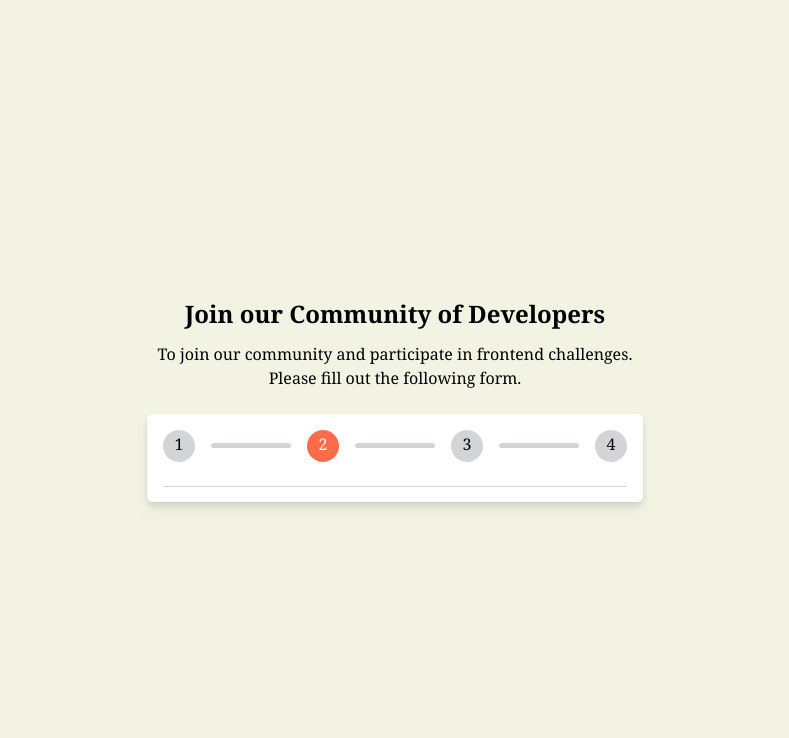
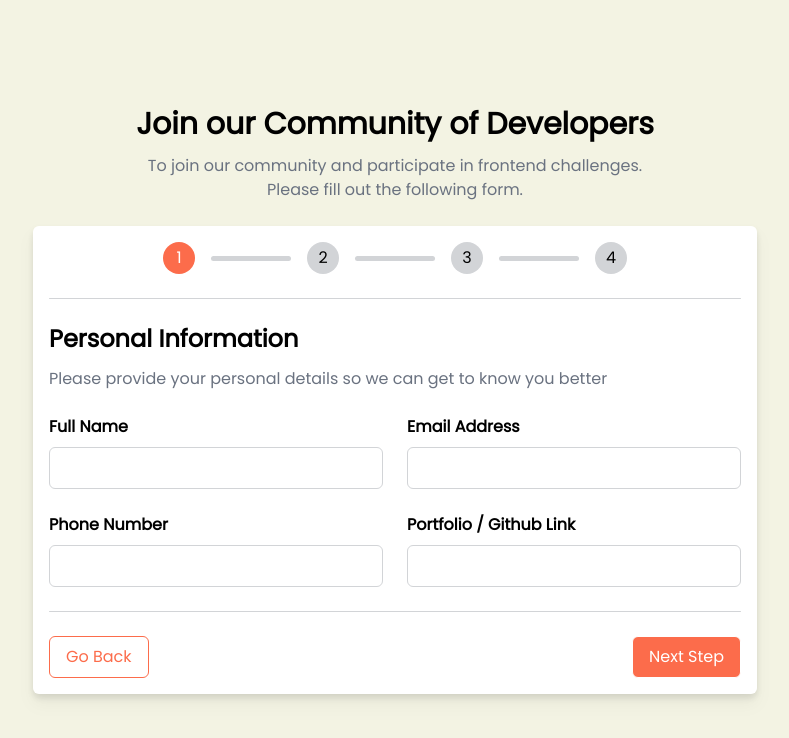
Before and after one commit to tuansontruong/multi-step-form, a React (Vite) app: page / in a window 1280 px wide. Shown: the top 738 px of the page, without its empty margins (245-1034 px from the left). Built offline with nearby package versions, Linux system fonts and the light colour scheme.

Commit message:
complete personal information ui

```diff
--- /dev/null
+++ b/src/components/CTAs/CTAs.tsx
@@ -0,0 +1,14 @@
+export interface ICTAsProps {}
+
+export function CTAs(props: ICTAsProps) {
+  return (
+    <div className=" flex flex-row justify-between">
+      <button className=" bg-white border-[1px] border-orange text-orange rounded-md font-extralight px-4 py-2 hover:bg-slate-100">
+        Go Back
+      </button>
+      <button className="bg-orange border-[1px] border-white text-white rounded-md font-extralight px-4 py-2 hover:bg-[#e65c2c]">
+        Next Step
+      </button>
+    </div>
+  );
+}
--- /dev/null
+++ b/src/components/CTAs/index.ts
@@ -0,0 +1 @@
+export { CTAs } from "./CTAs";
--- a/src/components/Form/Form.tsx
+++ b/src/components/Form/Form.tsx
@@ -1,3 +1,5 @@
+import { CTAs } from "../CTAs";
+import { PersonalInformation } from "../PersonalInformation";
 import { Seperator } from "../Seperator";
 import { Steps } from "../Steps";
 
@@ -5,8 +7,11 @@ export function Form() {
   return (
     <div className="w-full max-w-3xl bg-white drop-shadow-lg rounded-md p-4">
       <div className="flex flex-col gap-6">
-        <Steps numberOfSteps={4} currentStep={2} />
+        <Steps numberOfSteps={4} currentStep={1} />
         <Seperator />
+        <PersonalInformation />
+        <Seperator />
+        <CTAs />
       </div>
     </div>
   );
--- a/src/components/Header/Header.tsx
+++ b/src/components/Header/Header.tsx
@@ -4,11 +4,13 @@ export function Header() {
   return (
     <Fragment>
       <div className="text-center">
-        <h1 className="text-2xl font-extrabold mb-3">
+        <h1 className="text-3xl font-black mb-3">
           Join our Community of Developers
         </h1>
-        <h3>To join our community and participate in frontend challenges.</h3>
-        <h3>Please fill out the following form.</h3>
+        <h3 className=" text-gray">
+          To join our community and participate in frontend challenges.
+        </h3>
+        <h3 className="text-gray">Please fill out the following form.</h3>
       </div>
     </Fragment>
   );
--- a/src/components/PersonalInformation/PersonalInformation.tsx
+++ b/src/components/PersonalInformation/PersonalInformation.tsx
@@ -0,0 +1,44 @@
+export interface IPersonalInformationProps {}
+
+export function PersonalInformation(props: IPersonalInformationProps) {
+  return (
+    <div>
+      <h3 className="text-2xl font-extrabold">Personal Information</h3>
+      <div className=" mt-3 text-gray">
+        Please provide your personal details so we can get to know you better
+      </div>
+      <div className=" mt-6 grid gap-6 grid-cols-2 grid-rows-2">
+        <div>
+          <div className=" font-bold mb-2">Full Name</div>
+          <div>
+            <input
+              type="text"
+              className="w-full border-[1px] border-gray-light rounded-md p-2 focus:border-orange focus:outline-none"
+            />
+          </div>
+        </div>
+        <div>
+          <div className=" font-bold mb-2">Email Address</div>
+          <input
+            type="text"
+            className="w-full border-[1px] border-gray-light rounded-md p-2 focus:border-orange focus:outline-none"
+          />
+        </div>
+        <div>
+          <div className=" font-bold mb-2">Phone Number</div>
+          <input
+            type="text"
+            className="w-full border-[1px] border-gray-light rounded-md p-2 focus:border-orange focus:outline-none"
+          />
+        </div>
+        <div>
+          <div className=" font-bold mb-2">Portfolio / Github Link</div>
+          <input
+            type="text"
+            className="w-full border-[1px] border-gray-light rounded-md p-2 focus:border-orange focus:outline-none"
+          />
+        </div>
+      </div>
+    </div>
+  );
+}
--- a/src/components/PersonalInformation/index.ts
+++ b/src/components/PersonalInformation/index.ts
@@ -0,0 +1 @@
+export { PersonalInformation } from "./PersonalInformation";
--- a/src/components/Steps/Steps.tsx
+++ b/src/components/Steps/Steps.tsx
@@ -1,5 +1,5 @@
 import { Fragment } from "react";
-import classname from "classnames";
+import cn from "classnames";
 
 export interface IStepsProps {
   numberOfSteps: number;
@@ -10,22 +10,31 @@ export function Steps({ numberOfSteps, currentStep }: IStepsProps) {
   return (
     <div className=" flex flex-row items-center justify-center gap-4">
       {Array.from({ length: numberOfSteps }, (_, index) => {
-        const isStepActive = currentStep == index + 1;
-        const isStepInactive = currentStep !== index + 1;
+        // Determine if the current step is active or not
+        const isStepActive = index < currentStep;
+
+        // Determine if the separator should have a different color or not
+        const shouldChangeSeparatorColor =
+          index !== currentStep - 1 && isStepActive;
+
+        // Determine if this is the last step or not
         const isNotLastStep = index !== numberOfSteps - 1;
         return (
           <Fragment key={index}>
             <div
-              className={classname(
-                "w-8 h-8 rounded-full flex justify-center items-center pb-1",
-                { "bg-orange text-white": isStepActive },
-                { "bg-gray-light text-black": isStepInactive }
+              className={cn(
+                "bg-gray-light text-black w-8 h-8 rounded-full flex justify-center items-center",
+                { "bg-orange text-white": isStepActive }
               )}
             >
               {index + 1}
             </div>
             {isNotLastStep && (
-              <div className=" bg-gray-light w-20 h-[5px] rounded-md"></div> //step seperator
+              <div
+                className={cn(" bg-gray-light w-20 h-[5px] rounded-md", {
+                  "bg-orange": shouldChangeSeparatorColor,
+                })}
+              ></div> //step seperator
             )}
           </Fragment>
         );
--- a/src/index.css
+++ b/src/index.css
@@ -1,10 +1,12 @@
+@import url("https://fonts.googleapis.com/css2?family=Poppins&display=swap");
 @tailwind base;
 @tailwind components;
 @tailwind utilities;
 
+
 @layer base {
   html {
-    @apply font-serif;
+    @apply font-poppins;
   }
   body {
     background-color:#f3f3e3;
--- a/tailwind.config.js
+++ b/tailwind.config.js
@@ -11,6 +11,9 @@ export default {
         'gray': '#6a7280',
         'gray-light': '#d2d4d7',
       },
+      fontFamily: {
+        'poppins': ['Poppins', 'sans-serif']
+      },
     },
   },
   plugins: [],
```
